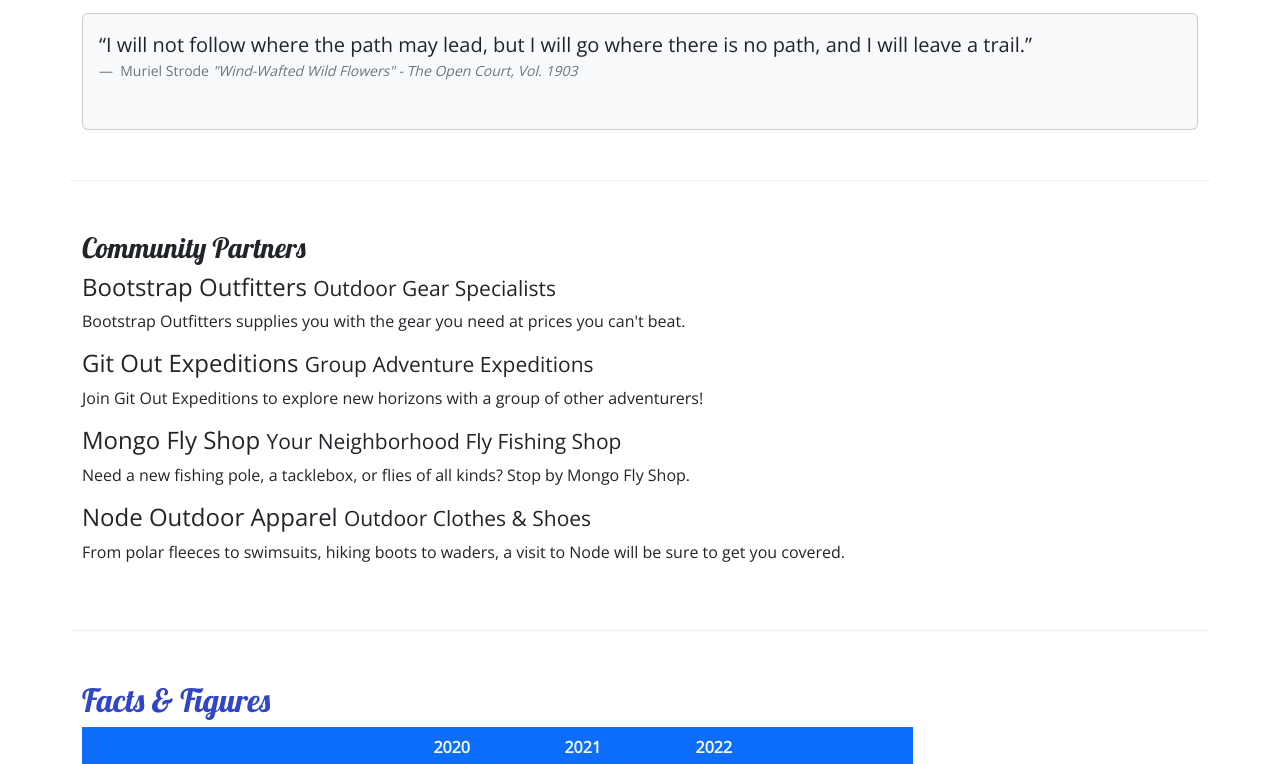
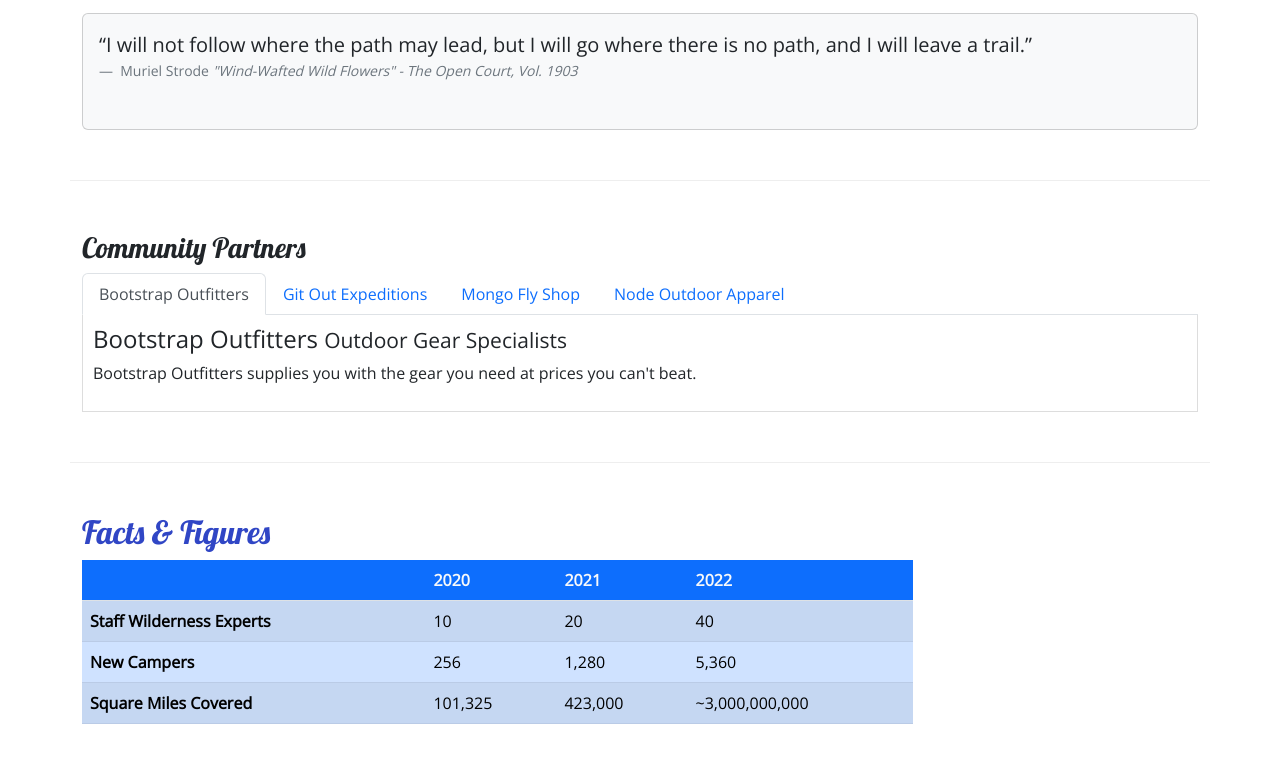
Before and after one commit to Alessiomollo/nucampsite, a plain HTML site: page aboutus.html in a window 1280 px wide. Shown: the part 613-1377 px from the top of the page. Drawn offline with nearby package versions, Linux system fonts and the light colour scheme.

Commit message:
Tabs and Panes

```diff
--- a/aboutus.html
+++ b/aboutus.html
@@ -105,14 +105,91 @@
         <section class="row row-content">
             <div class="col">
                 <h3>Community Partners</h3>
-                <h4>Bootstrap Outfitters <small>Outdoor Gear Specialists</small></h4>
-                <p class="d-none d-sm-block">Bootstrap Outfitters supplies you with the gear you need at prices you can't beat.</p>
-                <h4>Git Out Expeditions <small>Group Adventure Expeditions</small></h4>
-                <p class="d-none d-sm-block">Join Git Out Expeditions to explore new horizons with a group of other adventurers!</p>
-                <h4>Mongo Fly Shop <small>Your Neighborhood Fly Fishing Shop</small></h4>
-                <p class="d-none d-sm-block">Need a new fishing pole, a tacklebox, or flies of all kinds? Stop by Mongo Fly Shop.</p>
-                <h4>Node Outdoor Apparel <small>Outdoor Clothes & Shoes</small></h4>
-                <p class="d-none d-sm-block">From polar fleeces to swimsuits, hiking boots to waders, a visit to Node will be sure to get you covered.</p>
+                <ul class="nav nav-tabs">
+                    <li class="nav-item">
+                        <a
+                        class="nav-link active"
+                        href="#bootstrap"
+                        role="tab"
+                        data-bs-toggle="tab">
+                        Bootstrap Outfitters
+                        </a>
+                    </li>
+                    <li class="nav-item">
+                        <a
+                        class="nav-link"
+                        href="#git"
+                        role="tab"
+                        data-bs-toggle="tab">
+                        Git Out Expeditions
+                        </a>
+                    </li>
+                    <li class="nav-item">
+                        <a
+                        class="nav-link"
+                        href="#mongo"
+                        role="tab"
+                        data-bs-toggle="tab">
+                        Mongo Fly Shop
+                        </a>
+                    </li>
+                    <li class="nav-item">
+                        <a
+                        class="nav-link"
+                        href="#node"
+                        role="tab"
+                        data-bs-toggle="tab">
+                        Node Outdoor Apparel
+                        </a>
+                    </li>
+                </ul>
+                <div class="tab-content">
+                    <div
+                        role="tabpanel"
+                        class="tab-pane fade show active"
+                        id="bootstrap">
+                        <h4>
+                            Bootstrap Outfitters <small>Outdoor Gear Specialists</small>
+                        </h4>
+                        <p class="d-none d-sm-block">
+                            Bootstrap Outfitters supplies you with the gear you need at prices you can't beat.
+                        </p>
+                    </div>
+                    <div
+                        role="tabpanel"
+                        class="tab-pane fade"
+                        id="git">
+                        <h4>
+                            Git Out Expeditions <small>Group Adventure Expeditions</small>
+                        </h4>
+                        <p class="d-none d-sm-block">
+                            Join Git Out Expeditions to explore new horizons with a group of other adventurers!
+                        </p>
+                    </div>
+                    <div
+                        role="tabpanel"
+                        class="tab-pane fade"
+                        id="mongo">
+                        <h4>
+                            Mongo Fly Shop <small>Your Neighborhood Fly Fishing Shop</small>
+                        </h4>
+                        <p class="d-none d-sm-block">
+                            Need a new fishing pole, a tacklebox, or flies of all kinds? Stop by Mongo Fly Shop.
+                        </p>
+                    </div>
+                    <div
+                        role="tabpanel"
+                        class="tab-pane fade"
+                        id="node">
+                        <h4>
+                            Node Outdoor Apparel <small>Outdoor Clothes & Shoes</small>
+                        </h4>
+                        <p class="d-none d-sm-block">
+                            From polar fleeces to swimsuits, hiking boots to waders, a visit to Node will be sure to get you covered.
+                        </p>
+                    </div>
+                </div>
+
             </div>
         </section>
 
--- a/css/styles.css
+++ b/css/styles.css
@@ -37,3 +37,9 @@
 .navbar {
     background-color: #901CAD;
 }
+
+.tab-content {
+    border: 1px solid #DDD;
+    border-top: none;
+    padding: 10px;
+}
```
